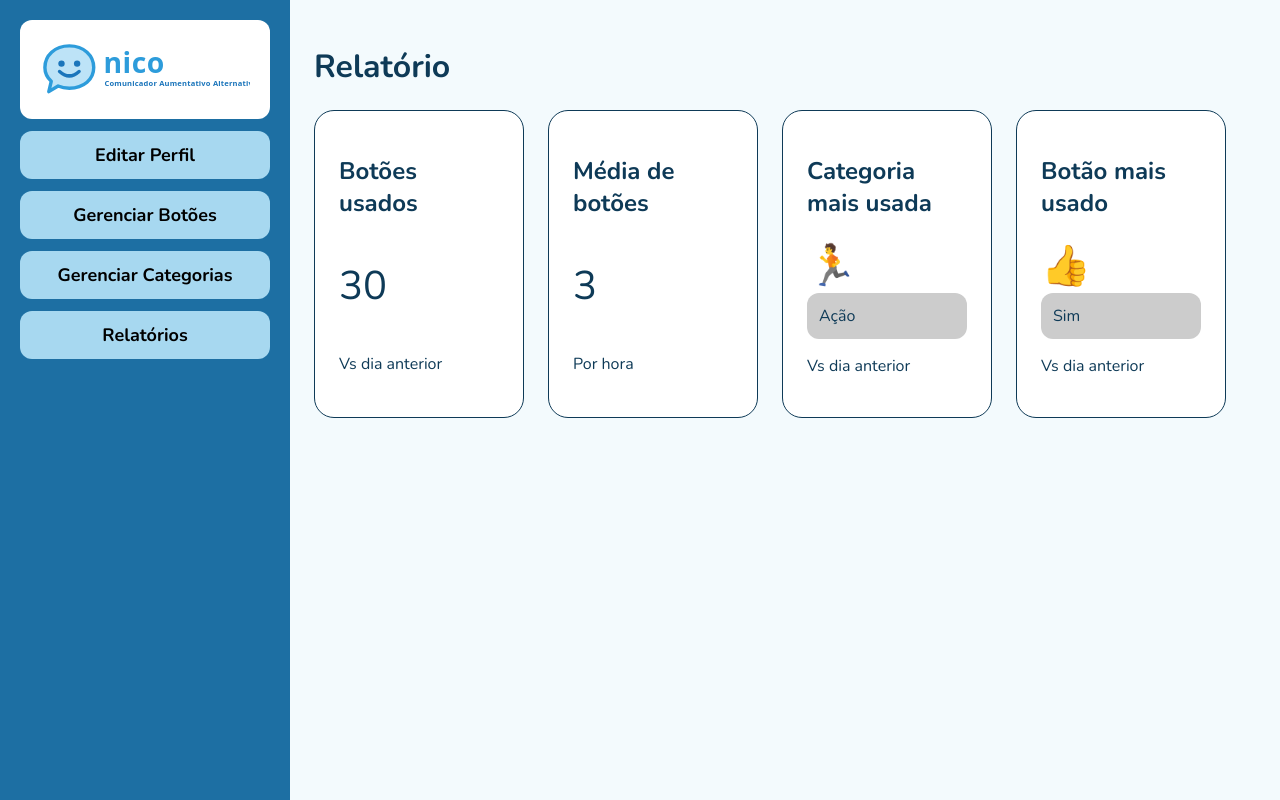
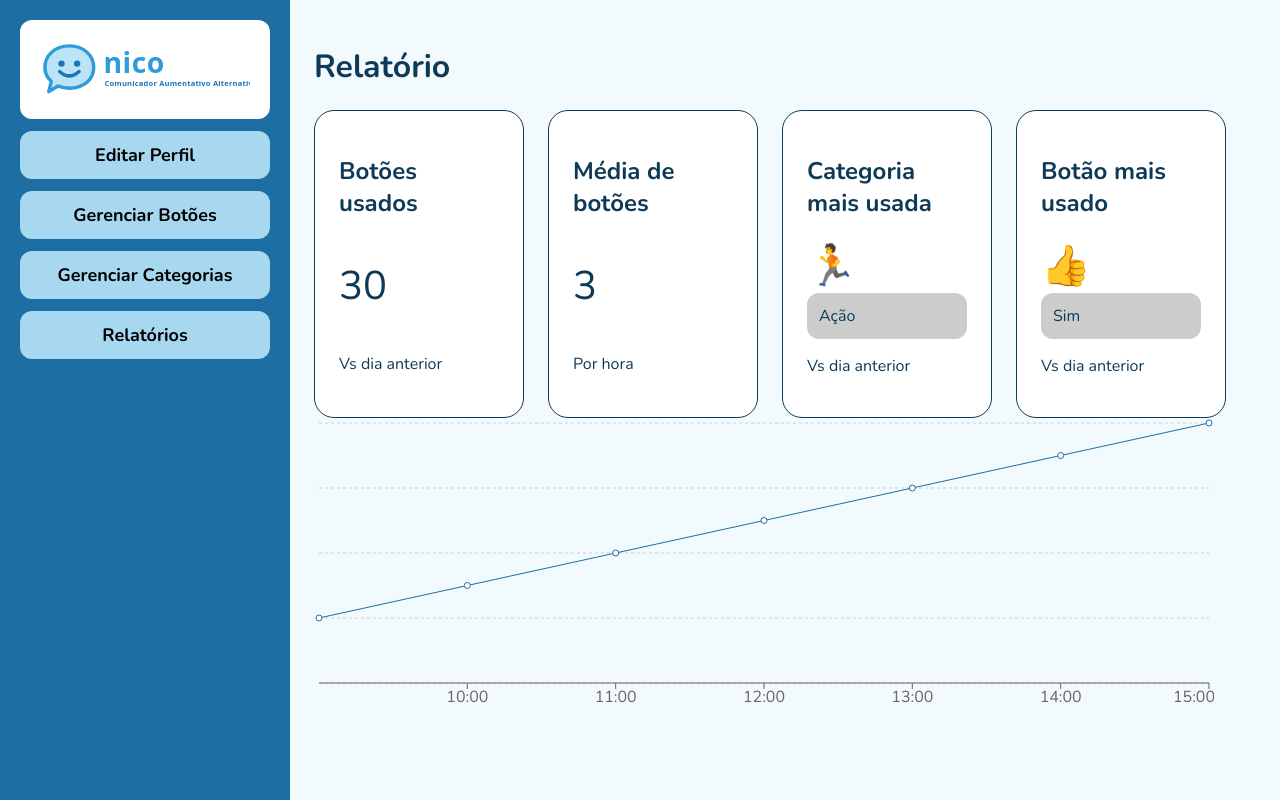
Before and after one commit to josefmello/frontend-nico, a React app: page / in a window 1280 px wide. Built offline with nearby package versions, Linux system fonts and the light colour scheme; the HTML template or start-up script is replaced by a standard one.

Commit message:
feat(view): criando o gráfico de uso de botões

```diff
--- a/package.json
+++ b/package.json
@@ -11,7 +11,8 @@
   },
   "dependencies": {
     "react": "^19.3.1",
-    "react-dom": "^19.3.1"
+    "react-dom": "^19.3.1",
+    "recharts": "^3.10.1"
   },
   "devDependencies": {
     "@eslint/js": "^10.0.1",
--- a/src/pages/Relatorio.jsx
+++ b/src/pages/Relatorio.jsx
@@ -1,10 +1,20 @@
 import MenuLateral from "../components/MenuLateral.jsx"
 import "./Relatorio.css"
+import { LineChart, Line, XAxis, CartesianGrid, Tooltip } from "recharts";
 const cartoes = [
     { titulo: "Botões usados", valor: 30, legenda: "Vs dia anterior" },
     { titulo: "Média de botões", valor: 3, legenda: "Por hora" },
     { titulo: "Categoria mais usada", figura: "🏃", nome: "Ação", legenda: "Vs dia anterior" },
     { titulo: "Botão mais usado", figura: "👍", nome: "Sim", legenda: "Vs dia anterior" }
+]
+const usoPorHora = [
+    { hora: "09:00", botoes: 2 },
+    { hora: "10:00", botoes: 3 },
+    { hora: "11:00", botoes: 4 },
+    { hora: "12:00", botoes: 5 },
+    { hora: "13:00", botoes: 6 },
+    { hora: "14:00", botoes: 7 },
+    { hora: "15:00", botoes: 8 },
 ];
 
 
@@ -26,6 +36,12 @@ function Relatorio() {
                         </article>
                     ))}
                 </section>
+                <LineChart width={900} height={300} data={usoPorHora}>
+                    <CartesianGrid strokeDasharray="3 3" vertical={false} />
+                    <XAxis dataKey="hora" />
+                    <Tooltip />
+                    <Line dataKey="botoes" stroke="#1D6FA3" />
+                </LineChart>
             </main>
         </div>
     )
```
Also changed, not shown: 1 other file (tests, documents, lock files or other folders).
